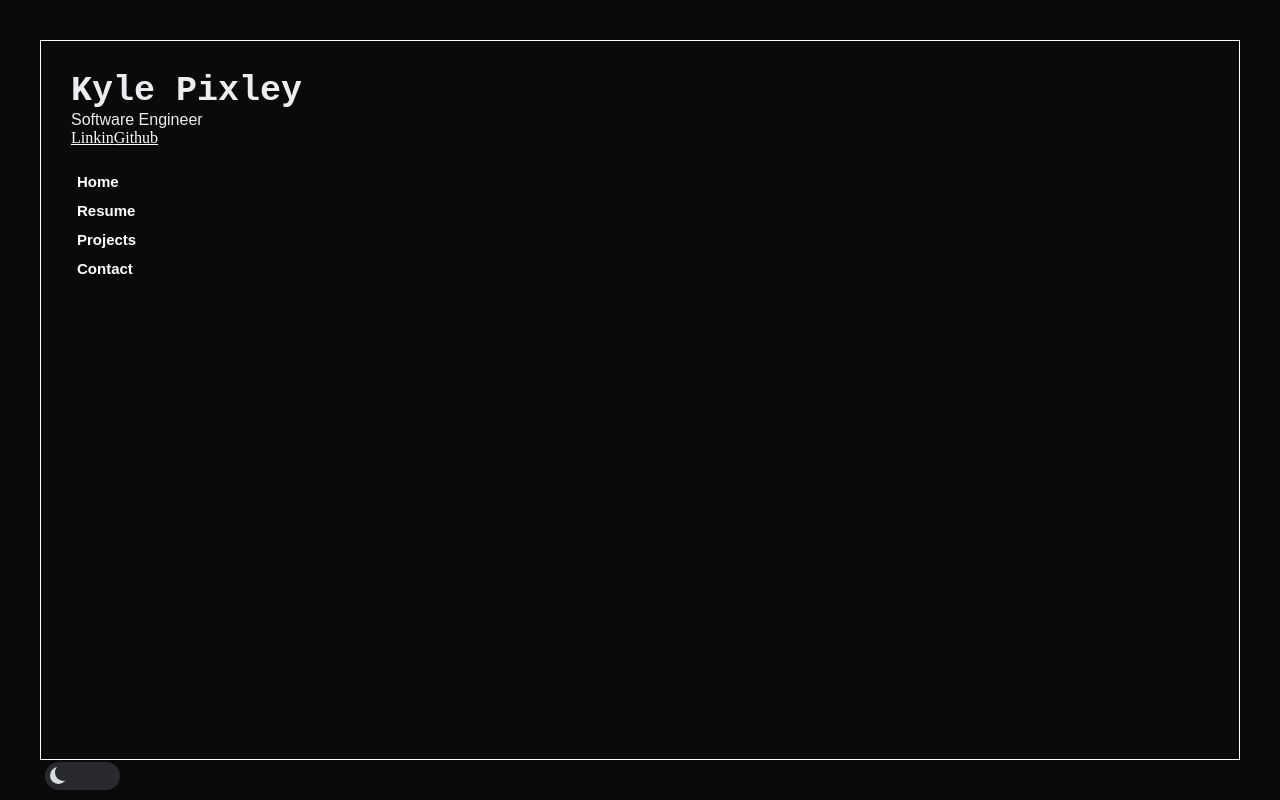
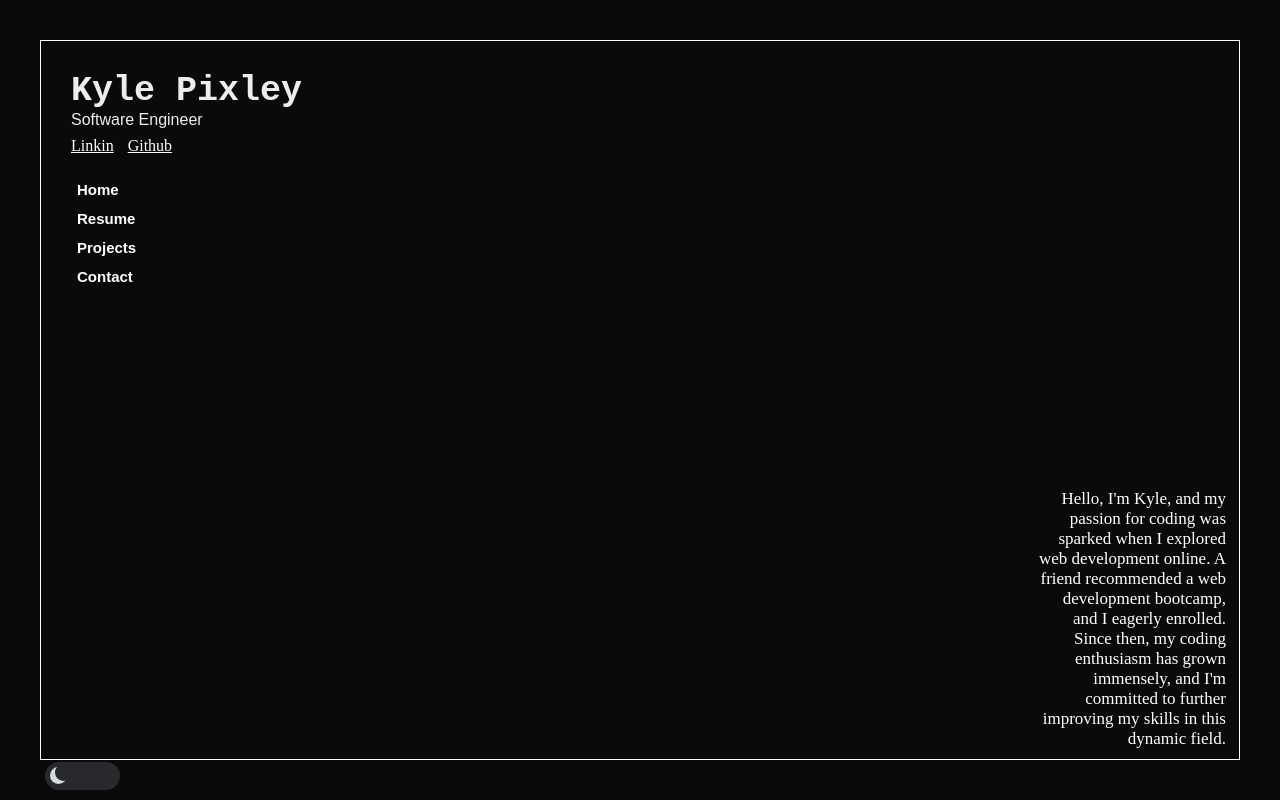
Before and after one commit to Kyle-Pixley/portfolio2.0, a React (Vite) app in the folder Portfolio2.0/: page / in a window 1280 px wide. Built offline with nearby package versions, Linux system fonts and the light colour scheme.

Commit message:
active components part one

```diff
--- a/Portfolio2.0/src/App.jsx
+++ b/Portfolio2.0/src/App.jsx
@@ -2,11 +2,20 @@ import { useEffect, useState } from 'react'
 import Header from './Components/Header/Header.jsx'
 import Nav from './Components/Nav/nav.jsx'
 import Lightdark from './Components/lightdark/lightdark.jsx'
+import Home from './Components/Home/Home.jsx'
+import Resume from './Components/Resume/Resume.jsx'
 import './App.css'
+
 
 function App() {
 
 const [isDarkMode, setIsDarkMode] = useState(true);
+
+const [activeComponent, setActiveComponent] = useState('home');
+
+const handleButtonClick = (componentName) => {
+  setActiveComponent(componentName);
+}
 
 const toggleDarkMode = () => {
   console.log('toggleDarkMode')
@@ -39,13 +48,20 @@ const style = isDarkMode ? darkModeStyle : lightModeStyle
           <div id='button-parent'>
 
               <button
+                onClick={() => handleButtonClick('home')}
                 id='home-link'
+
                 className={isDarkMode ? 'dark-mode-buttons' : 'light-mode-buttons'}
+
+                // className={activeComponent === 'home' ? 'active-button':''}
+                //TODO ^ do these classes as an if/else in a seperate function::                if isdark and active classname='dark-mode-button active-button' / and so on
+
                 href=''>
                 Home
               </button>
 
               <button
+                onClick={() => handleButtonClick('resume')}
                 id='resume-link'
                 className={isDarkMode ? 'dark-mode-buttons' : 'light-mode-buttons'}
                 href=''>
@@ -53,6 +69,7 @@ const style = isDarkMode ? darkModeStyle : lightModeStyle
               </button>
 
               <button
+                onClick={() => handleButtonClick('projects')}
                 id='projects-link'
                 className={isDarkMode ? 'dark-mode-buttons' : 'light-mode-buttons'}
                 href=''>
@@ -60,12 +77,18 @@ const style = isDarkMode ? darkModeStyle : lightModeStyle
               </button>
 
               <button
+                onClick={() => handleButtonClick('contact')}
                 id='contact-link'
                 className={isDarkMode ? 'dark-mode-buttons' : 'light-mode-buttons'}
                 href=''>
                   Contact
               </button>
             </div>
+
+            {activeComponent === 'home' && <Home isDarkMode={isDarkMode}/>}
+            {activeComponent === 'resume' && <Resume isDarkMode={isDarkMode}/>}
+
+
         </div>
       </div>
       <Lightdark
--- /dev/null
+++ b/Portfolio2.0/src/Components/Home/Home.css
@@ -0,0 +1,19 @@
+#bio-parent {
+    position: absolute;
+    bottom: 10px;
+    right: 13px;
+    width: 15vw;
+
+}
+
+#bio-dark {
+    color: white;
+    font-size: 17px;
+    text-align: right;
+}
+
+#bio-light {
+    color: black;
+    font-size: 17px;
+    text-align: right;
+}
--- /dev/null
+++ b/Portfolio2.0/src/Components/Home/Home.jsx
@@ -0,0 +1,12 @@
+import React from 'react'
+import './Home.css'
+
+function Home({ isDarkMode }) {
+  return (
+    <div id='bio-parent'>
+        <p id={isDarkMode ? 'bio-dark' : 'bio-light'}>Hello, I'm Kyle, and my passion for coding was sparked when I explored web development online. A friend recommended a web development bootcamp, and I eagerly enrolled. Since then, my coding enthusiasm has grown immensely, and I'm committed to further improving my skills in this dynamic field.</p>
+    </div>
+  )
+}
+
+export default Home
--- a/Portfolio2.0/src/Components/Nav/Nav.css
+++ b/Portfolio2.0/src/Components/Nav/Nav.css
@@ -1,15 +1,19 @@
+#nav-parent {
+    margin-top: 8px;
+}
+/* ! IDK what is happening */
+
 #dark-mode-links {
-    margin-top: 8px;
+    margin: 0 14px 0 0;
     color: white;
 }
 #dark-mode-links:visited {
     color: white;
 }
 
-/* TODO figure out why margin does nothing when not in display flex. also cant do flexDirection: row??? */
-
 #light-mode-links {
-    margin-top: 8px;
+    /* padding-top: 8px; */
+    margin: 0 14px 0 0;
     color: black;
 }
 #light-mode-links:visited {
--- a/Portfolio2.0/src/Components/Nav/Nav.jsx
+++ b/Portfolio2.0/src/Components/Nav/Nav.jsx
@@ -5,10 +5,13 @@ function Nav({ isDarkMode }) {
 
     return (
 
-        <nav>
+        <nav id='nav-parent'>
             <a
                 id={isDarkMode ? 'dark-mode-links' : 'light-mode-links'}
-                href='https://www.linkedin.com/in/  kyle-pixley-257686279/'   target='_blank'>
+                style={{ marginTop: '30px' }}
+                href='https://www.linkedin.com/in/  kyle-pixley-257686279/'
+                // !link is 404 ^
+                target='_blank'>
                     Linkin
             </a>
             <a
--- /dev/null
+++ b/Portfolio2.0/src/Components/Resume/Resume.css
@@ -0,0 +1,18 @@
+#resume-parent {
+    position: absolute;
+    bottom: 10px;
+    right: 13px;
+    width: 15vw;
+}
+
+#resume-dark {
+    color: white;
+    font-size: 17px;
+    text-align: right;
+}
+
+#resume-light {
+    color: black;
+    font-size: 17px;
+    text-align: right;
+}
--- /dev/null
+++ b/Portfolio2.0/src/Components/Resume/Resume.jsx
@@ -0,0 +1,14 @@
+import React from 'react'
+import './Resume.css'
+
+function Resume({ isDarkMode }) {
+  return (
+    <div id='resume-parent'>
+        <div id={isDarkMode ? 'resume-dark' : 'resume-light'}>
+            resume hahahaha
+        </div>
+    </div>
+  )
+}
+
+export default Resume
```
Lines whose indentation alone changed are shown as unchanged.
